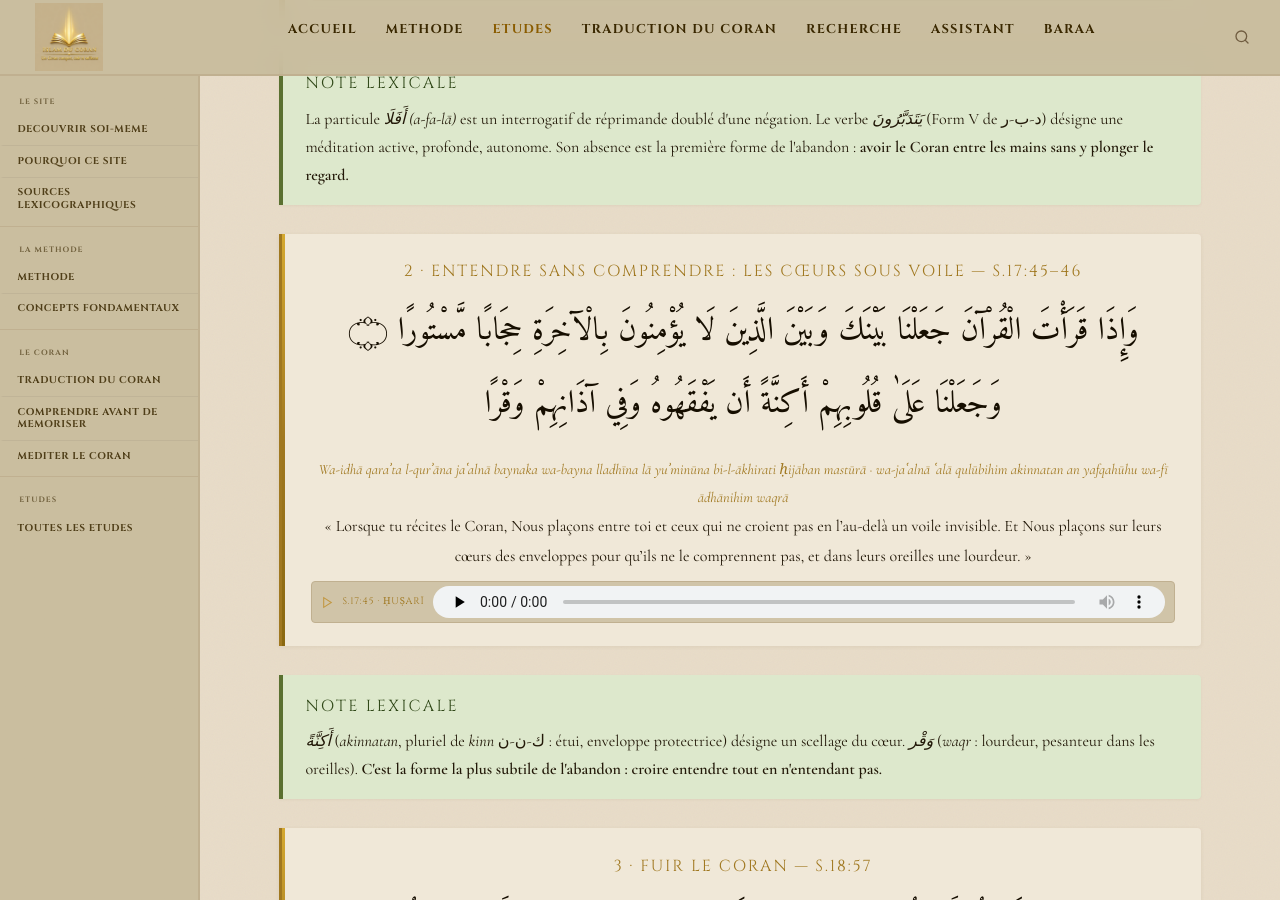
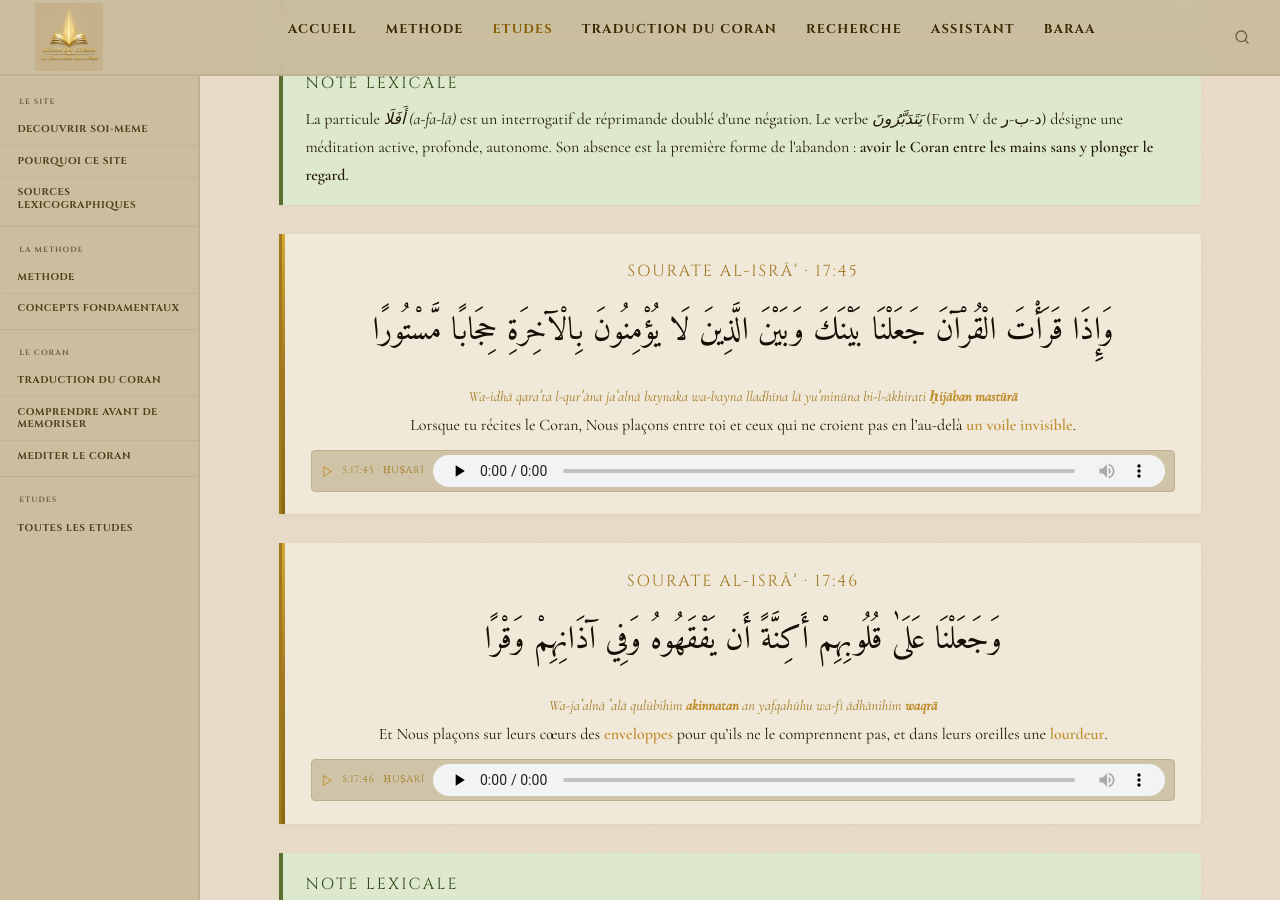
Before and after one commit to Makhuwcoder/islamducoran, a Jekyll site: the page built from _etudes/abandon-coran.md, in a window 1280 px wide and 900 px high, scrolled down 4682 px. Built offline with Jekyll 4.4.1, drawn with Linux system fonts in a browser that asks for light colours.

Commit message:
abandon-coran: S.17:45-46 → 2 includes séparés avec lecteur audio par āyah

```diff
--- a/_etudes/abandon-coran.md
+++ b/_etudes/abandon-coran.md
@@ -121,12 +121,9 @@ L'abandon du Coran décrit en S.25:30 est donc une **rupture de lien**, non une
   </div>
 </div>
 
-{% include verset.html
-   ref="2 · Entendre sans comprendre : les cœurs sous voile — S.17:45–46"
-   ar="وَإِذَا قَرَأْتَ الْقُرْآنَ جَعَلْنَا بَيْنَكَ وَبَيْنَ الَّذِينَ لَا يُؤْمِنُونَ بِالْآخِرَةِ حِجَابًا مَّسْتُورًا ۝ وَجَعَلْنَا عَلَىٰ قُلُوبِهِمْ أَكِنَّةً أَن يَفْقَهُوهُ وَفِي آذَانِهِمْ وَقْرًا"
-   trl="*Wa-idhā qaraʾta l-qurʾāna jaʿalnā baynaka wa-bayna lladhīna lā yuʾminūna bi-l-ākhirati ḥijāban mastūrā · wa-jaʿalnā ʿalā qulūbihim akinnatan an yafqahūhu wa-fī ādhānihim waqrā*"
-   trad="« Lorsque tu récites le Coran, Nous plaçons entre toi et ceux qui ne croient pas en l'au-delà un voile invisible. Et Nous plaçons sur leurs cœurs des enveloppes pour qu'ils ne le comprennent pas, et dans leurs oreilles une lourdeur. »"
-%}
+{% include verset.html ref="Sourate Al-Isrāʾ · 17:45" ar="وَإِذَا قَرَأْتَ الْقُرْآنَ جَعَلْنَا بَيْنَكَ وَبَيْنَ الَّذِينَ لَا يُؤْمِنُونَ بِالْآخِرَةِ حِجَابًا مَّسْتُورًا" trl="*Wa-idhā qaraʾta l-qurʾāna jaʿalnā baynaka wa-bayna lladhīna lā yuʾminūna bi-l-ākhirati **ḥijāban mastūrā***" trad="Lorsque tu récites le Coran, Nous plaçons entre toi et ceux qui ne croient pas en l'au-delà **un voile invisible**." %}
+
+{% include verset.html ref="Sourate Al-Isrāʾ · 17:46" ar="وَجَعَلْنَا عَلَىٰ قُلُوبِهِمْ أَكِنَّةً أَن يَفْقَهُوهُ وَفِي آذَانِهِمْ وَقْرًا" trl="*Wa-jaʿalnā ʿalā qulūbihim **akinnatan** an yafqahūhu wa-fī ādhānihim **waqrā***" trad="Et Nous plaçons sur leurs cœurs des **enveloppes** pour qu'ils ne le comprennent pas, et dans leurs oreilles une **lourdeur**." %}
 
 <div class="callout callout--dit">
   <span class="callout__label">Note lexicale</span>
```
